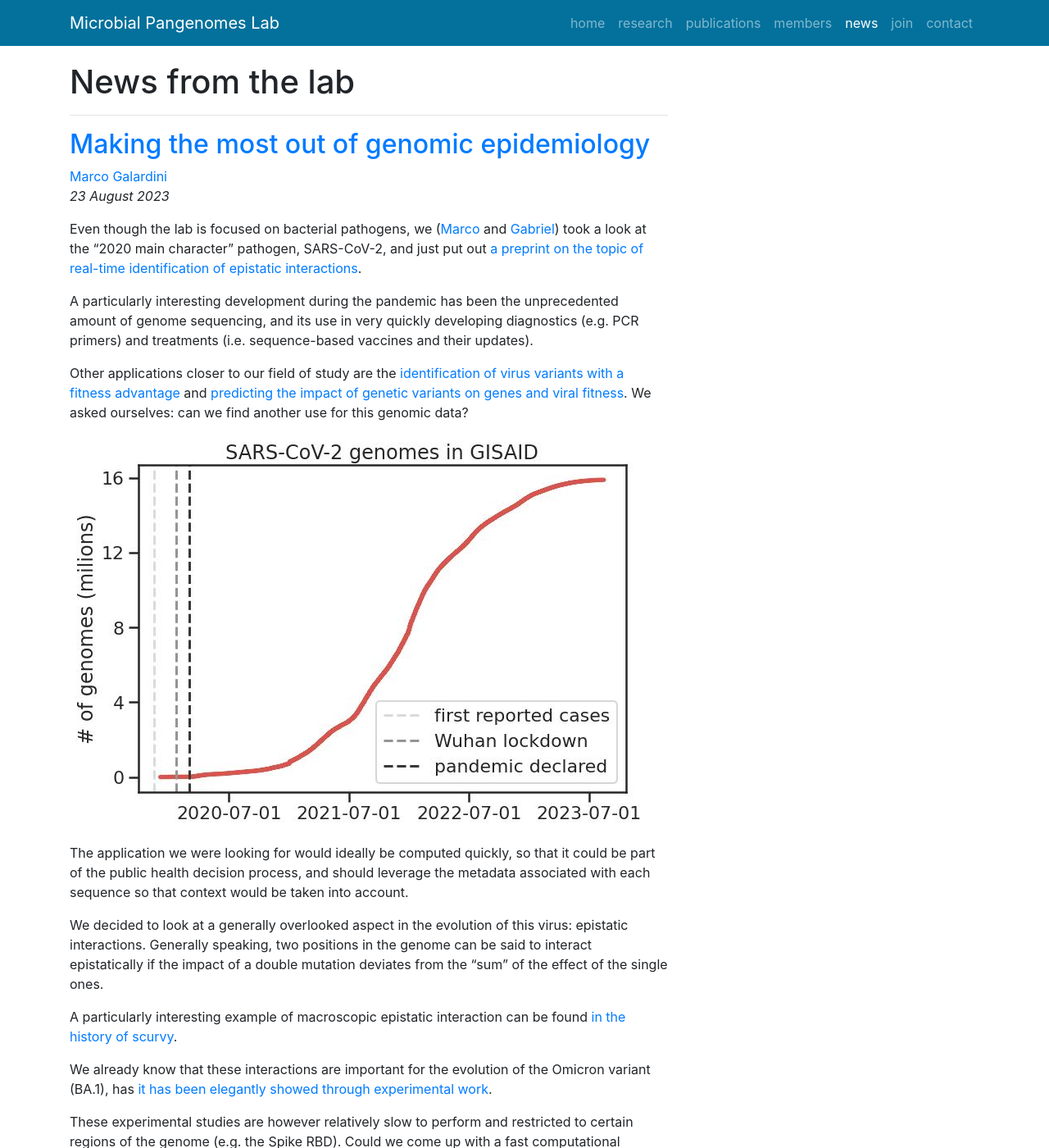
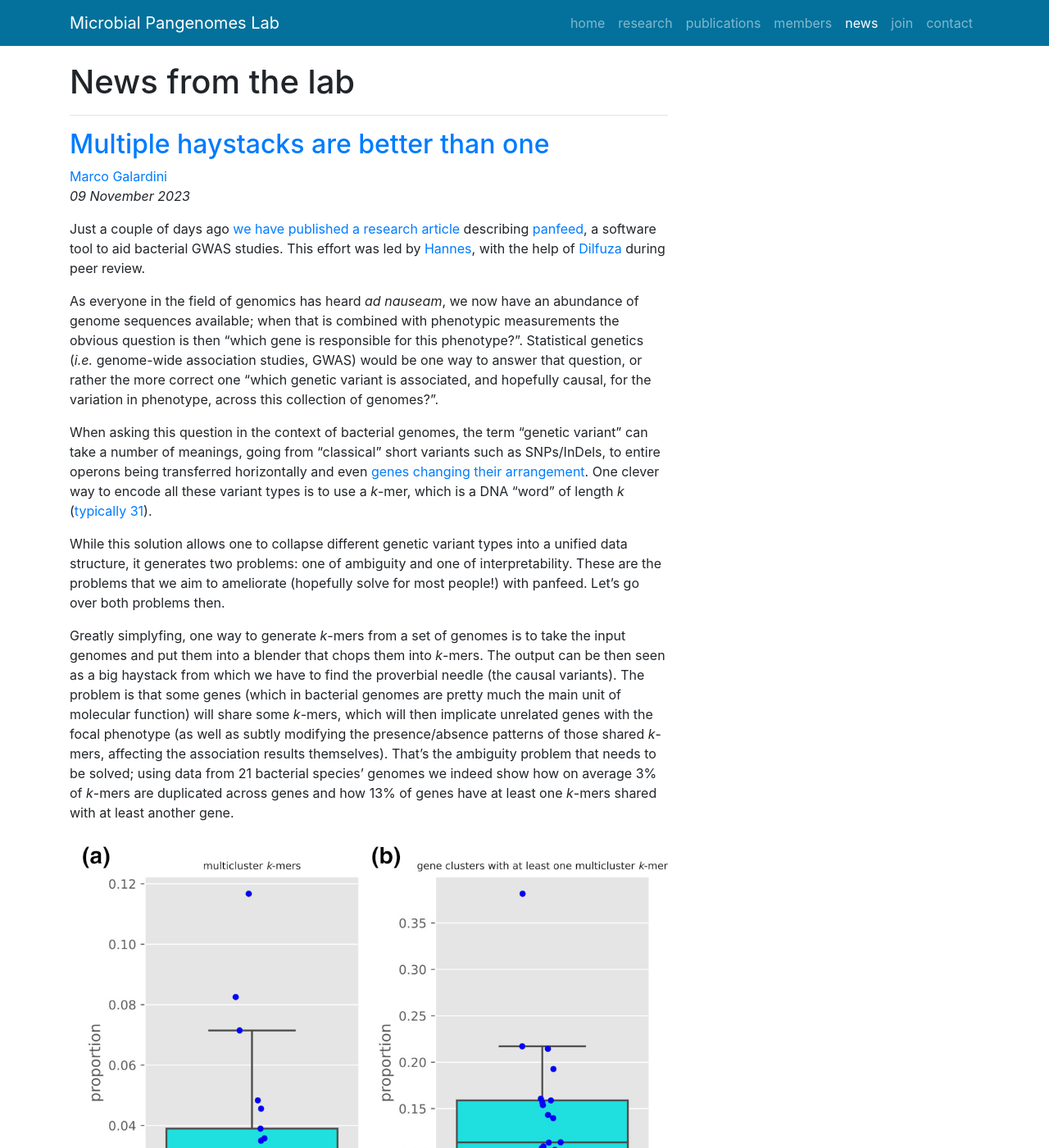
Before and after one commit to microbial-pangenomes-lab/microbial-pangenomes-lab.github.io, a Jekyll site: the page built from news/index.html, in a window 1280 px wide and 1400 px high. Shown: the whole window at 82% size. Built offline with Jekyll 4.4.1, drawn with Linux system fonts in a browser that asks for light colours; nearby versions of some CDN libraries; the list of posts is cut into pages by our own code; comment, search, counter and statistics services are not loaded; some of the changed text lies outside the part shown.

Commit message:
New blog post and panfeed peer-reviewed publication

```diff
--- a/Gemfile
+++ b/Gemfile
@@ -3,3 +3,5 @@ gem 'github-pages'
 gem 'jekyll-paginate'
 
 gem "jekyll", "~> 3.8"
+
+gem "webrick", "~> 1.8"
--- a/_data/publications.yml
+++ b/_data/publications.yml
@@ -46,6 +46,27 @@
 #     - name: Celebratory Tweetstorm by corresponding author First Surname
 #       url: https://twitter.com/mctucsf/status/1172334750205218816
 
+ - title: "Reduced ambiguity and improved interpretability of bacterial genome-wide associations using gene-cluster-centric k-mers"
+   citation: "**Sommer, H.**, **Djamalova, D.**, & **Galardini, M.** (2023). Reduced ambiguity and improved interpretability of bacterial genome-wide associations using gene-cluster-centric k-mers. Microbial Genomics, 9(11), 001129."
+   date: '202311'
+   image: '/static/img/pub/neubauer_2023.jpg'
+   pmid: '37934071'
+   #pmcid: 'PMC8946752'
+   biorxiv: '2023.04.11.536385'
+   links:
+     - name: Summary blog post
+       url: "../2023/11/09/Multiple-haystacks-are-beter-than-one/"
+     - name: Software repository
+       url: https://github.com/microbial-pangenomes-lab/panfeed
+     - name: conda package
+       url: https://anaconda.org/bioconda/panfeed
+     - name: pypi package
+       url: https://pypi.org/project/panfeed/
+     - name: Benchmark repository
+       url: https://github.com/microbial-pangenomes-lab/panfeed_benchmark_scripts
+     - name: Twitter summary thread (pre-print)
+       url: https://twitter.com/mgalactus/status/1646131125629198338
+
  - title: "Real-time identification of epistatic interactions in SARS-CoV-2 from large genome collections"
    citation: "**Innocenti, G.**, & **Galardini, M.** (2023). Real-time identification of epistatic interactions in SARS-CoV-2 from large genome collections (p. 2023.08.22.554253). bioRxiv. doi.org/10.1101/2023.08.22.554253"
    date: '202308'
@@ -79,23 +100,6 @@
        url: https://www.resist-cluster.de/en/how-harmless-turns-dangerous/
      - name: Press release (MHH, in German)
        url: https://www.mhh.de/presse-news/wie-aus-harmlos-gefaehrlich-wird
-
- - title: "Improved interpretability of bacterial genome-wide associations using gene cluster centric k-mers"
-   citation: "**Neubauer, H.**, & **Galardini, M.** (2023). Improved interpretability of bacterial genome-wide associations using gene cluster centric k-mers. bioRxiv. 10.1101/2023.04.11.536385"
-   date: '202304'
-   image: '/static/img/pub/neubauer_2023.jpg'
-   #pmid: '35324915'
-   #pmcid: 'PMC8946752'
-   biorxiv: '2023.04.11.536385'
-   links:
-     - name: Software repository
-       url: https://github.com/microbial-pangenomes-lab/panfeed
-     - name: pypi package
-       url: https://pypi.org/project/panfeed/
-     - name: Benchmark repository
-       url: https://github.com/microbial-pangenomes-lab/panfeed_benchmark_scripts
-     - name: Twitter summary thread
-       url: https://twitter.com/mgalactus/status/1646131125629198338
 
  - title: "Genome wide association study of human bacteremia Escherichia coli isolates identifies genetic determinants for the portal of entry but not fatal outcome"
    citation: "Denamur, E., Condamine, B., Esposito-Farèse, M., Royer, G., Clermont, O., Laouenan, C., ... & **Galardini, M.**&#42; (2022). Genome wide association study of human bacteremia Escherichia coli isolates identifies genetic determinants for the portal of entry but not fatal outcome. PLoS Genet. 2022;18(3):e1010112."
--- /dev/null
+++ b/_posts/2023-11-09-Multiple-haystacks-are-beter-than-one.md
@@ -0,0 +1,64 @@
+---
+title: Multiple haystacks are better than one
+author: Marco Galardini
+short: mgalardini
+layout: post
+group: news
+---
+
+Just a couple of days ago [we have published a research article](https://www.microbiologyresearch.org/content/journal/mgen/10.1099/mgen.0.001129) describing
+[panfeed](https://github.com/microbial-pangenomes-lab/panfeed), a software tool
+to aid bacterial GWAS studies. This effort was
+led by [Hannes]({{ site.url }}/members/#hsommer), with the help of [Dilfuza]({{ site.url }}/members/#ddjamalova)
+during peer review.
+
+As everyone in the field of genomics has heard _ad nauseam_, we now have an abundance of
+genome sequences available; when that is combined with phenotypic measurements the obvious
+question is then "which gene is responsible for this phenotype?". Statistical genetics (_i.e._
+genome-wide association studies, GWAS) would be one way to answer that question, or rather
+the more correct one "which genetic variant is associated, and hopefully causal, for the
+variation in phenotype, across this collection of genomes?".
+
+When asking this question in the context of bacterial genomes, the term "genetic variant"
+can take a number of meanings, going from "classical" short variants such
+as SNPs/InDels, to entire operons being transferred horizontally and even [genes changing
+their arrangement](https://gtonkinhill.github.io/panaroo/#/post/sv). One clever way to
+encode all these variant types is to use a _k_-mer, which is a DNA "word" of length _k_
+([typically 31](https://threadreaderapp.com/thread/1488348684169404418.html)).
+
+While this solution allows one to collapse different genetic variant types into a unified
+data structure, it generates two problems: one of ambiguity and one of interpretability.
+These are the problems that we aim to ameliorate (hopefully solve for most people!) with panfeed.
+Let's go over both problems then.
+
+Greatly simplyfing, one way to generate _k_-mers from a set of genomes is to take the input genomes
+and put them into a blender that chops them into _k_-mers. The output can be then seen as a big haystack
+from which we have to find the proverbial needle (the causal variants). The problem is that some genes
+(which in bacterial genomes are pretty much the main unit of molecular function) will share some _k_-mers,
+which will then implicate unrelated genes with the focal phenotype (as well as subtly modifying the presence/absence patterns
+of those shared _k_-mers, affecting the association results themselves). That's the ambiguity problem that needs to be solved;
+using data from 21 bacterial species' genomes we indeed show how on average 3% of _k_-mers are duplicated across genes
+and how 13% of genes have at least one _k_-mers shared with at least another gene.
+
+<img class="img-fluid" src="{{ site.url }}/static/img/news/20231109_figure_2.jpg" alt="Plot with the proportion of duplicated k-mers across 21 pangenomes">
+
+The problem of interpretability also stems from all genetic variants being in a big haystack: once you have found your needle,
+how do you figure out 1) which gene it might belong to, and 2) which variant type it encodes?
+You can surely map the _k_-mers back to the input genomes, but you would lack the local context, meaning which other
+genetic variants are present in that genomic location across all the genomes in the sample.
+
+We address both problems by leveraging the assumption that genes are the unit of function in bacterial genomes and what
+most people will use to interpret results. So basically instead of having a single haystack, we generate many (tens of thousands in fact!)
+smaller ones and search for a needle in each of them. To be more specific, we use the gene cluster definitions given by tools
+such as [panaroo](https://gtonkinhill.github.io/panaroo/#/) and [ggCaller](https://ggcaller.readthedocs.io/en/latest/)
+and extract _k_-mers and their presence/absence patterns from each gene cluster separately.
+This means that a _k_-mer that is duplicated across gene clusters is allowed to have a different presence/absence pattern for each gene,
+thus reducing false gene leads.
+Interpretation is improved by linking _k_-mers and their source gene directly, as well as showing the local context of the associated variants,
+which can optionally include promoter regions, as shown below.
+
+<img class="img-fluid" src="{{ site.url }}/static/img/news/20231109_figure_4.jpg" alt="An example of panfeeds visualization to improve interpretability">
+
+panfeed is available as a conda package in [bioconda](https://anaconda.org/bioconda/panfeed) (`mamba create -c bioconda -n panfeed panfeed`),
+as a [pypi package](https://pypi.org/project/panfeed/) (`python3 -m pip install panfeed`),
+and its [source code and issue tracker can be accessed in our lab's github](https://github.com/microbial-pangenomes-lab/panfeed). Happy needle search!
```
Also changed, not shown: research/index.md (+1 -1 lines), static/img/news/20231109_figure_2.jpg (added), static/img/news/20231109_figure_4.jpg (added).
